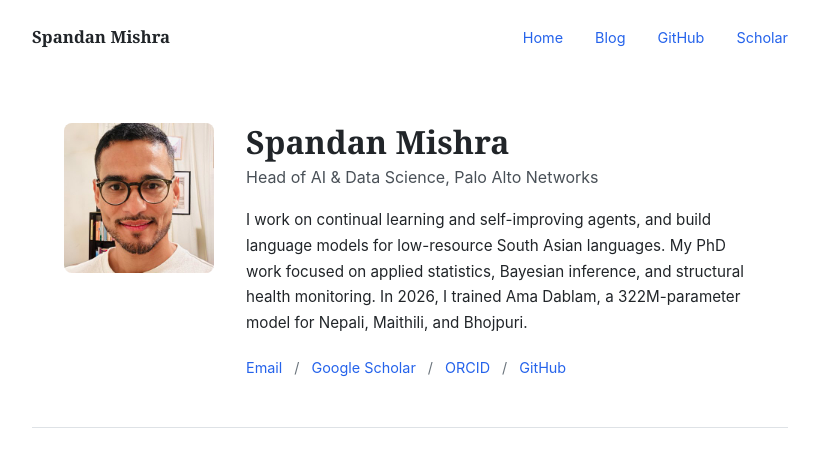
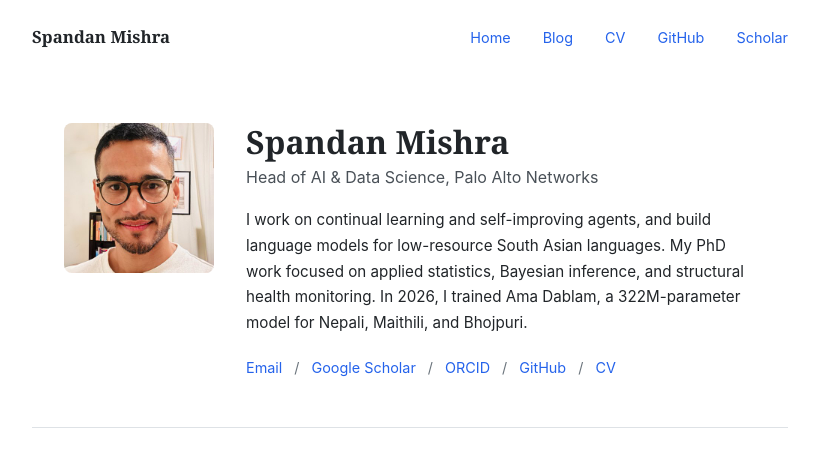
Before and after one commit to Spandyie/spandyie.github.io, a Jekyll site: the page built from index.html, in a window 1280 px wide and 900 px high. Shown: the top 464 px of the window, without its empty margins (230-1049 px from the left). Built offline with Jekyll 4.4.1, drawn with Linux system fonts in a browser that asks for light colours.

Commit message:
Add professional CV PDF and link from homepage (#8)
- Create clean CV PDF with all corrections
- Remove budget figures, phone, iCloud, Oakland
- Change team scaling from 8 to 15 to 3 to 15
- Replace spandyie.github.io with spandanm.com
- Strip PDF metadata
- Add CV links to homepage and navigation

Co-authored-by: Cursor Agent <cursoragent@cursor.com>
Co-authored-by: Spandan Mishra <Spandyie@users.noreply.github.com>

```diff
--- a/_layouts/default.html
+++ b/_layouts/default.html
@@ -533,6 +533,7 @@
     <div style="display: flex; gap: 2rem; font-size: 0.9rem;">
       <a href="/" rel="noopener noreferrer">Home</a>
       <a href="/blog/" rel="noopener noreferrer">Blog</a>
+      <a href="/assets/cv/Spandan_Mishra_CV.pdf" rel="noopener noreferrer" target="_blank">CV</a>
       <a href="https://github.com/Spandyie" rel="noopener noreferrer" target="_blank">GitHub</a>
       <a href="https://scholar.google.com/citations?user=WGEmEPcAAAAJ" rel="noopener noreferrer" target="_blank">Scholar</a>
     </div>
--- a/index.html
+++ b/index.html
@@ -24,7 +24,6 @@ title: Spandan Mishra
         In 2026, I trained Ama Dablam, a 322M-parameter model for Nepali, Maithili, and Bhojpuri.
       </p>
       <div class="profile-links">
-        <!-- TODO: Replace with real email address -->
         <a href="mailto:email@spandanm.com" rel="noopener noreferrer">Email</a>
         <span class="separator">/</span>
         <a href="https://scholar.google.com/citations?user=WGEmEPcAAAAJ" rel="noopener noreferrer" target="_blank">Google Scholar</a>
@@ -32,7 +31,8 @@ title: Spandan Mishra
         <a href="https://orcid.org/0009-0000-7481-235X" rel="noopener noreferrer" target="_blank">ORCID</a>
         <span class="separator">/</span>
         <a href="https://github.com/Spandyie" rel="noopener noreferrer" target="_blank">GitHub</a>
-        <!-- TODO: Add CV link -->
+        <span class="separator">/</span>
+        <a href="/assets/cv/Spandan_Mishra_CV.pdf" rel="noopener noreferrer" target="_blank">CV</a>
       </div>
     </div>
   </div>
```
Also changed, not shown: 1 other file.
